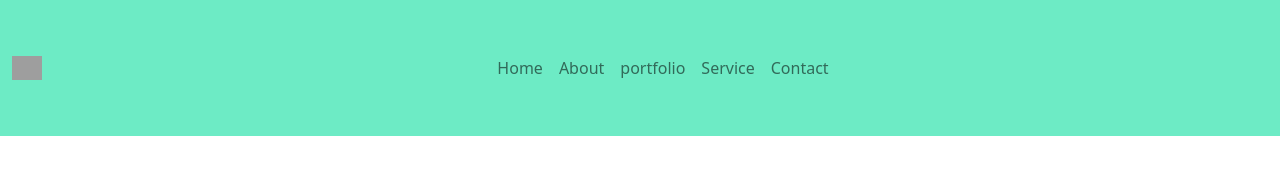
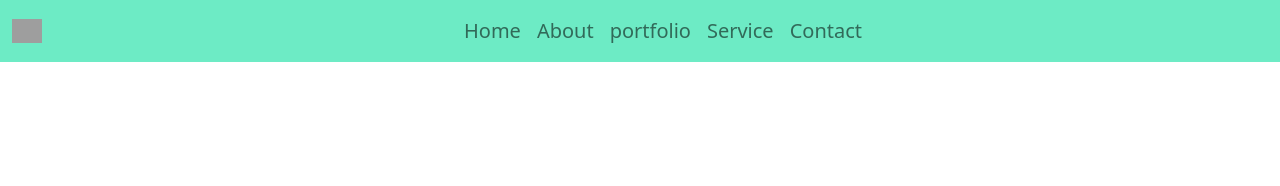
Before and after one commit to bhritick/site, a plain HTML site: page about.html in a window 1280 px wide. Shown: the top 186 px of the page. Drawn offline with nearby package versions, Linux system fonts and the light colour scheme; grey boxes are pictures that could not be loaded; a web font is replaced by a local one.

Commit message:
76112022

```diff
--- a/about.html
+++ b/about.html
@@ -136,7 +136,7 @@
 
     <body>
         <header>
-            <nav class="navbar navbar-expand-lg py-5" id="her">
+            <nav class="navbar navbar-expand-lg" id="her">
                 <div class="container-fluid">
                     <a class="navbar-brand" href="#">
                         <img src="https://img.freepik.com/free-vector/law-office_497289-40.jpg?w=740" alt="" width="30" height="24">
@@ -147,19 +147,19 @@
                     <div class="collapse navbar-collapse" id="navbarSupportedContent">
                         <ul class="navbar-nav mx-auto mb-2 mb-lg-0">
                             <li class="nav-item">
-                                <a class="nav-link" href="index.html">Home</a>
+                                <a class="nav-link fs-5" href="index.html">Home</a>
                             </li>
                             <li class="nav-item">
-                                <a class="nav-link" href="about.html">About</a>
+                                <a class="nav-link fs-5" href="about.html">About</a>
                             </li>
                             <li class="nav-item">
-                                <a class="nav-link" href="portfolio.html">portfolio</a>
+                                <a class="nav-link fs-5" href="portfolio.html">portfolio</a>
                             </li>
                             <li class="nav-item">
-                                <a class="nav-link" href="service.html">Service</a>
+                                <a class="nav-link fs-5" href="service.html">Service</a>
                             </li>
                             <li class="nav-item">
-                                <a class="nav-link" href="contact.html">Contact</a>
+                                <a class="nav-link fs-5" href="contact.html">Contact</a>
                             </li>
                     </div>
                 </div>
```
Also changed, not shown: contact.html (+6 -7 lines), index.html (+6 -6 lines), portfolio.html (+6 -6 lines), service.html (+6 -7 lines).
